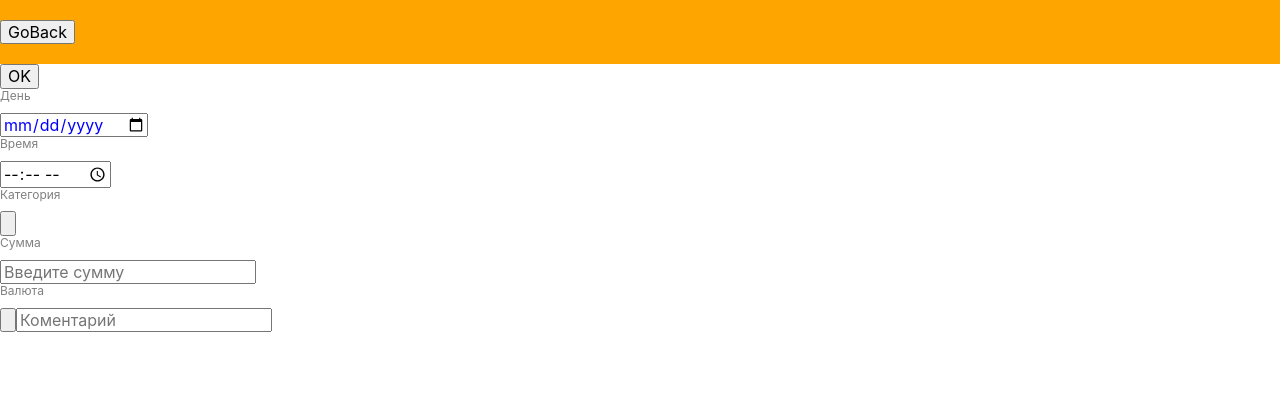
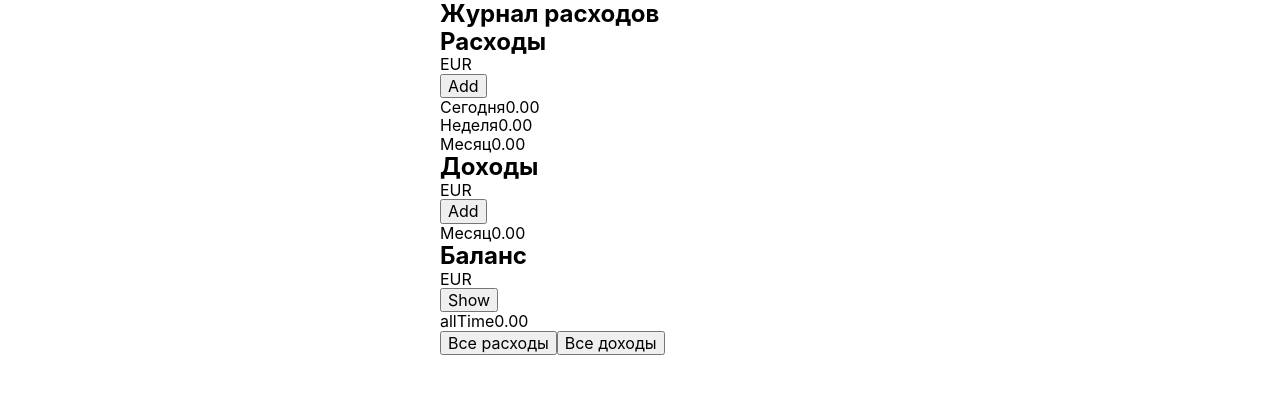
Before and after one commit to z9877969/react.bc-12, a React (Create React App) app: page / in a window 1280 px wide. Shown: the top 394 px of the page. Built offline with nearby package versions, Linux system fonts and the light colour scheme.

Commit message:
adds classComponets, form

```diff
--- a/package.json
+++ b/package.json
@@ -7,6 +7,7 @@
     "@testing-library/react": "^11.2.7",
     "@testing-library/user-event": "^12.8.3",
     "eslint": "^7.11.0",
+    "husky": "^7.0.4",
     "modern-normalize": "^1.1.0",
     "react": "^17.0.2",
     "react-dom": "^17.0.2",
--- a/src/App.jsx
+++ b/src/App.jsx
@@ -1,13 +1,49 @@
+import { Component } from "react";
 import MainPage from "./components/_pages/MainPage/MainPage";
-import TransactionPage from './components/_pages/TransactionPage/TransactionPage'
+import TransactionPage from "./components/_pages/TransactionPage/TransactionPage";
 
-const App = () => {
-  return (
-    <>
-      {/* <MainPage /> */}
-      <TransactionPage/>
-    </>
-  );
-};
+class App extends Component {
+  state = {
+    activePage: "main", // costs || incomes
+    data: [],
+  };
+
+  openActivePage = (activePage = "main") => {
+    // costs || incomes || main
+    this.setState({ activePage });
+  };
+
+  addData = (dataForm) => {
+    this.setState((prevState) => {
+      return { data: [...prevState.data, dataForm] };
+    });
+  };
+
+  render() {
+    const { activePage } = this.state;
+    return (
+      <>
+        {activePage === "main" && (
+          <MainPage openActivePage={this.openActivePage} />
+        )}
+        {activePage === "costs" && (
+          <TransactionPage
+            addData={this.addData}
+            closeTransactionPage={this.openActivePage}
+            transType={"costs"}
+          />
+        )}
+        {activePage === "incomes" && (
+          <TransactionPage
+            addData={this.addData}
+            closeTransactionPage={this.openActivePage}
+            transType={"incomes"}
+          />
+        )}
+        {activePage === "balance" && <h1>Balance</h1>}
+      </>
+    );
+  }
+}
 
 export default App;
--- a/src/components/MainInfo/MainInfo.jsx
+++ b/src/components/MainInfo/MainInfo.jsx
@@ -1,13 +1,15 @@
 import PropTypes from "prop-types";
 
 const MainInfo = (props) => {
-  const { title, options, btnTitle } = props;
+  const { title, options, btnTitle, activePage, openActivePage } = props;
 
   return (
     <section>
       <h2>{title}</h2>
       <p>EUR</p>
-      <button type="button">{btnTitle}</button>
+      <button onClick={(event) => openActivePage(activePage)} type="button">
+        {btnTitle}
+      </button>
       <ul>
         {options.map(({ period, sum }) => (
           <li key={period}>
--- a/src/components/TransactionForm/TransactionForm.jsx
+++ b/src/components/TransactionForm/TransactionForm.jsx
@@ -1,16 +1,82 @@
+import { Component } from "react";
 import LabelInput from "../_shared/labelInput/labelInput";
 import { Form } from "./TransactionForm.style.js";
 
-export default function TransactionForm() {
-  return (
-    <Form>
-      <button type="submit">OK</button>
-      <LabelInput title="День" type="date" />
-      <LabelInput title="Время" type="time" />
-      <LabelInput title="Категория" type="button" />
-      <LabelInput title="Сумма" type="text" placeholder="Введите сумму" />
-      <LabelInput title="Валюта" type="button" />
-      <LabelInput type="text" placeholder="Коментарий" />
-    </Form>
-  );
+export default class TransactionForm extends Component {
+  state = {
+    date: "",
+    time: "",
+    category: "",
+    sum: "",
+    currency: "",
+    comment: "",
+  };
+
+  handleChange = (e) => {
+    const { name, value } = e.target;
+    this.setState({ [name]: value });
+  };
+
+  handleSubmit = (e) => {
+    e.preventDefault();
+    console.log(this.state);
+
+    this.props.addData(this.state);
+  };
+
+  render() {
+    console.log(this.props);
+    return (
+      <Form onSubmit={this.handleSubmit}>
+        <button type="submit">OK</button>
+        <LabelInput
+          name="date"
+          handleChange={this.handleChange}
+          title="День"
+          type="date"
+        />
+        <LabelInput
+          name="time"
+          handleChange={this.handleChange}
+          title="Время"
+          type="time"
+        />
+        <LabelInput
+          name="category"
+          handleChange={this.handleChange}
+          title="Категория"
+          type="button"
+        />
+        <LabelInput
+          name="sum"
+          handleChange={this.handleChange}
+          title="Сумма"
+          type="text"
+          placeholder="Введите сумму"
+        />
+        <LabelInput
+          name="currency"
+          handleChange={this.handleChange}
+          title="Валюта"
+          type="button"
+        />
+        <LabelInput
+          name="comment"
+          handleChange={this.handleChange}
+          type="text"
+          placeholder="Коментарий"
+        />
+      </Form>
+    );
+  }
 }
+
+// const obj = {
+//   a: "654",
+// };
+
+// obj.a; // "654"
+// obj["a"]; // "654"
+
+// const key = "a";
+// obj[key]; // "654"
--- a/src/components/_pages/MainPage/MainPage.jsx
+++ b/src/components/_pages/MainPage/MainPage.jsx
@@ -6,17 +6,33 @@ import {
   balanceInfoOptions,
 } from "../../../assets/options/mainInfoOptions.json";
 
-const MainPage = () => {
+const MainPage = ({ openActivePage }) => {
   return (
-    <>
+    <section style={{ width: "400px", margin: "0 auto" }}>
       <h1>Журнал расходов</h1>
-      {/* {MainInfo({ title: "JS", a: [], b: {}, c: true })} */}
-      {/* <MainInfo title="Расходы" aJ={[]} bJ={{}} cJ={true} /> */}
-      <MainInfo btnTitle="Add" options={costsInfoOptions} title="Расходы" />
-      <MainInfo options={incomesInfoOptions} title="Доходы" />
-      <MainInfo btnTitle="Show" options={balanceInfoOptions} title="Баланс" />
+      <MainInfo
+        openActivePage={openActivePage}
+        btnTitle="Add"
+        options={costsInfoOptions}
+        title="Расходы"
+        activePage="costs"
+      />
+      <MainInfo
+        openActivePage={openActivePage}
+        btnTitle="Add"
+        options={incomesInfoOptions}
+        title="Доходы"
+        activePage="incomes"
+      />
+      <MainInfo
+        btnTitle="Show"
+        options={balanceInfoOptions}
+        title="Баланс"
+        openActivePage={openActivePage}
+        activePage="balance"
+      />
       <OpenHistoryBtns />
-    </>
+    </section>
   );
 };
 
--- a/src/components/_pages/TransactionPage/TransactionPage.jsx
+++ b/src/components/_pages/TransactionPage/TransactionPage.jsx
@@ -1,11 +1,11 @@
 import GoBackHeader from "../../_shared/goBackHeader/goBackHeader";
 import TransactionForm from "../../TransactionForm/TransactionForm";
 
-export default function TransactionPage() {
+export default function TransactionPage({ closeTransactionPage, addData }) {
   return (
-    <>
-      <GoBackHeader />
-      <TransactionForm />
-    </>
+    <section style={{ width: "400px", margin: "0 auto" }}>
+      <GoBackHeader handleGoBack={closeTransactionPage} />
+      <TransactionForm addData={addData} />
+    </section>
   );
 }
--- a/src/components/_shared/goBackHeader/goBackHeader.jsx
+++ b/src/components/_shared/goBackHeader/goBackHeader.jsx
@@ -1,11 +1,13 @@
 import PropTypes from "prop-types";
 import s from "./GoBackHeader.module.scss";
 
-export default function GoBackHeader({ title }) {
+export default function GoBackHeader({ title, handleGoBack }) {
   return (
     <header className={s.header}>
       <div className={s.wrapper}>
-        <button className={s.button}>GoBack</button>
+        <button onClick={(e) => handleGoBack()} className={s.button}>
+          GoBack
+        </button>
         <h1 className={s.title}>{title}</h1>
       </div>
     </header>
--- a/src/components/_shared/labelInput/labelInput.jsx
+++ b/src/components/_shared/labelInput/labelInput.jsx
@@ -1,8 +1,20 @@
-export default function LabelInput({ title, type, placeholder = null }) {
+export default function LabelInput({
+  title,
+  type,
+  name,
+  placeholder = null,
+  handleChange,
+}) {
   return (
     <label className="label">
       {title && <p className="title">{title}</p>}
-      <input className="input" type={type} placeholder={placeholder} />
+      <input
+        className="input"
+        type={type}
+        name={name}
+        placeholder={placeholder}
+        onChange={handleChange}
+      />
     </label>
   );
 }
```
Also changed, not shown: 1 other file (tests, documents, lock files or other folders).
